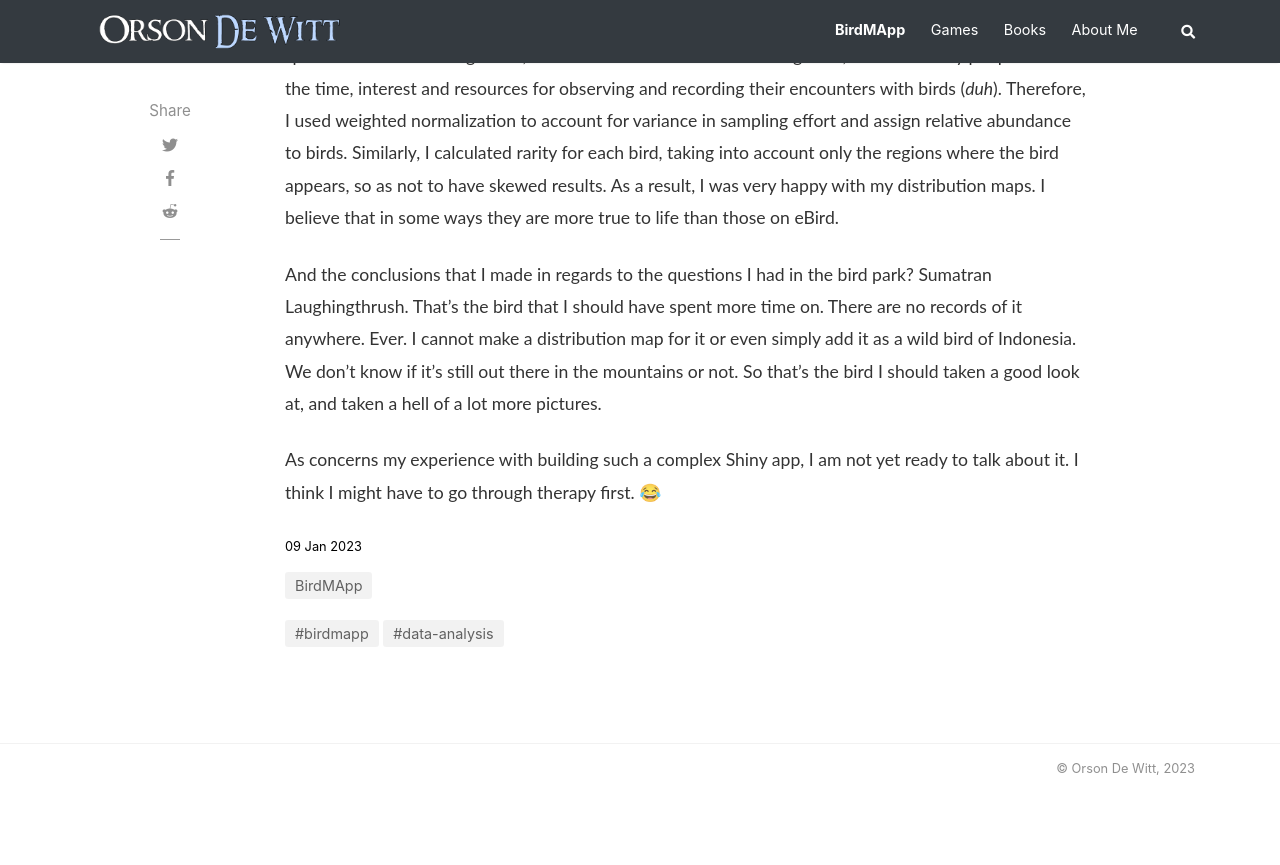
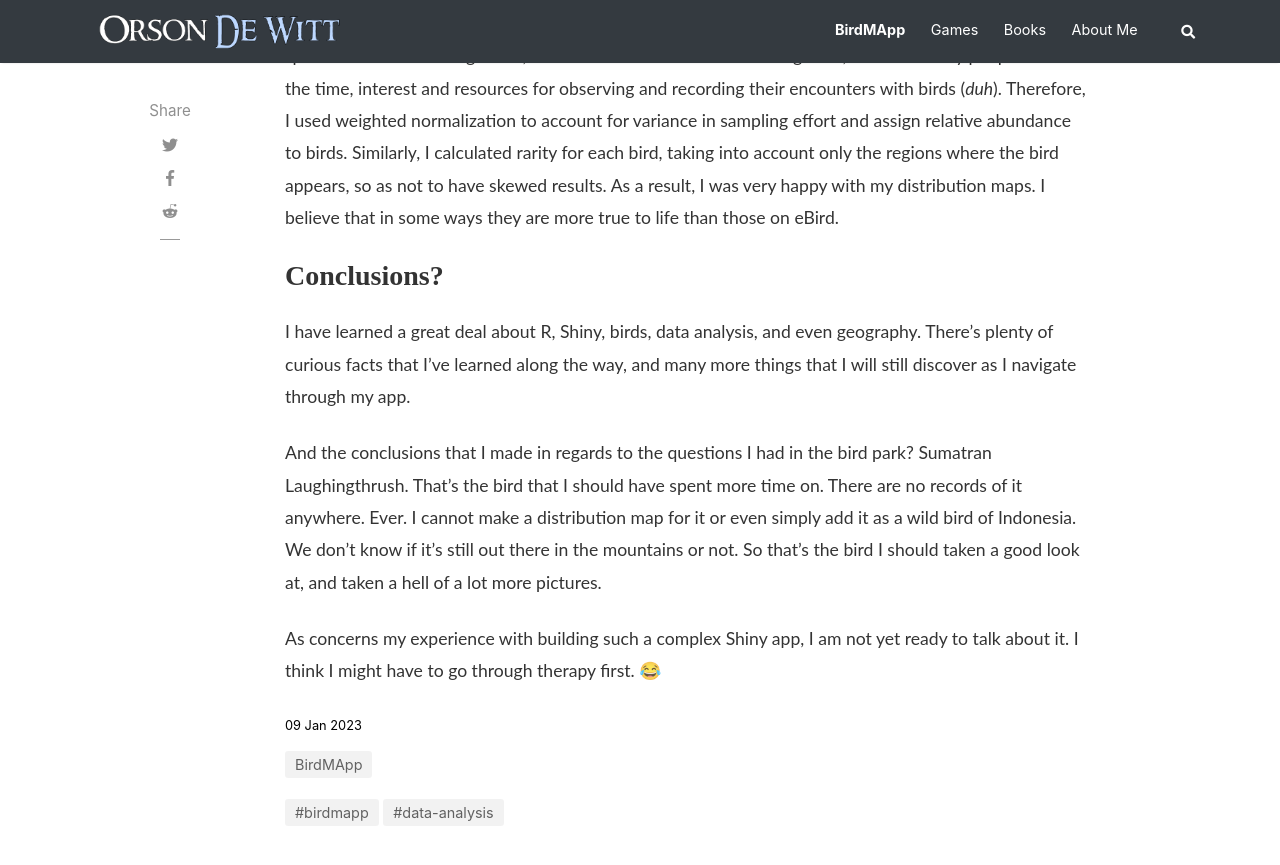
Before and after one commit to OrsonDWitt/OrsonDWitt.github.io, a Jekyll site: the page built from _posts/2023-01-09-birdmapp-retrospective.md, in a window 1280 px wide and 900 px high, scrolled down 5162 px. Shown: the top 865 px of the window. Built offline with Jekyll 4.4.1, drawn with Linux system fonts in a browser that asks for light colours; nearby versions of some CDN libraries; comment, search, counter and statistics services are not loaded.

Commit message:
Update 2023-01-09-birdmapp-retrospective.md

```diff
--- a/_posts/2023-01-09-birdmapp-retrospective.md
+++ b/_posts/2023-01-09-birdmapp-retrospective.md
@@ -67,6 +67,9 @@
 ### Analysis
 There is a huge variance in sampling effort with such a dataset. For example, California has as many bird observations as Texas and New York State, combined. At the same time, Syria and Yemen rank among the lowest in terms of bird observations, understandably. It does not mean that there are more bird species in California. In general, the wealthier and more stable a region is, the more likely people have the time, interest and resources for observing and recording their encounters with birds (*duh*). Therefore, I used weighted normalization to account for variance in sampling effort and assign relative abundance to birds. Similarly, I calculated rarity for each bird, taking into account only the regions where the bird appears, so as not to have skewed results. As a result, I was very happy with my distribution maps. I believe that in some ways they are more true to life than those on eBird.
 
+### Conclusions?
+I have learned a great deal about R, Shiny, birds, data analysis, and even geography. There's plenty of curious facts that I've learned along the way, and many more things that I will still discover as I navigate through my app.
+
 And the conclusions that I made in regards to the questions I had in the bird park? Sumatran Laughingthrush. That's the bird that I should have spent more time on. There are no records of it anywhere. Ever. I cannot make a distribution map for it or even simply add it as a wild bird of Indonesia. We don't know if it's still out there in the mountains or not. So that's the bird I should taken a good look at, and taken a hell of a lot more pictures.
 
 As concerns my experience with building such a complex Shiny app, I am not yet ready to talk about it. I think I might have to go through therapy first. 😂
```
